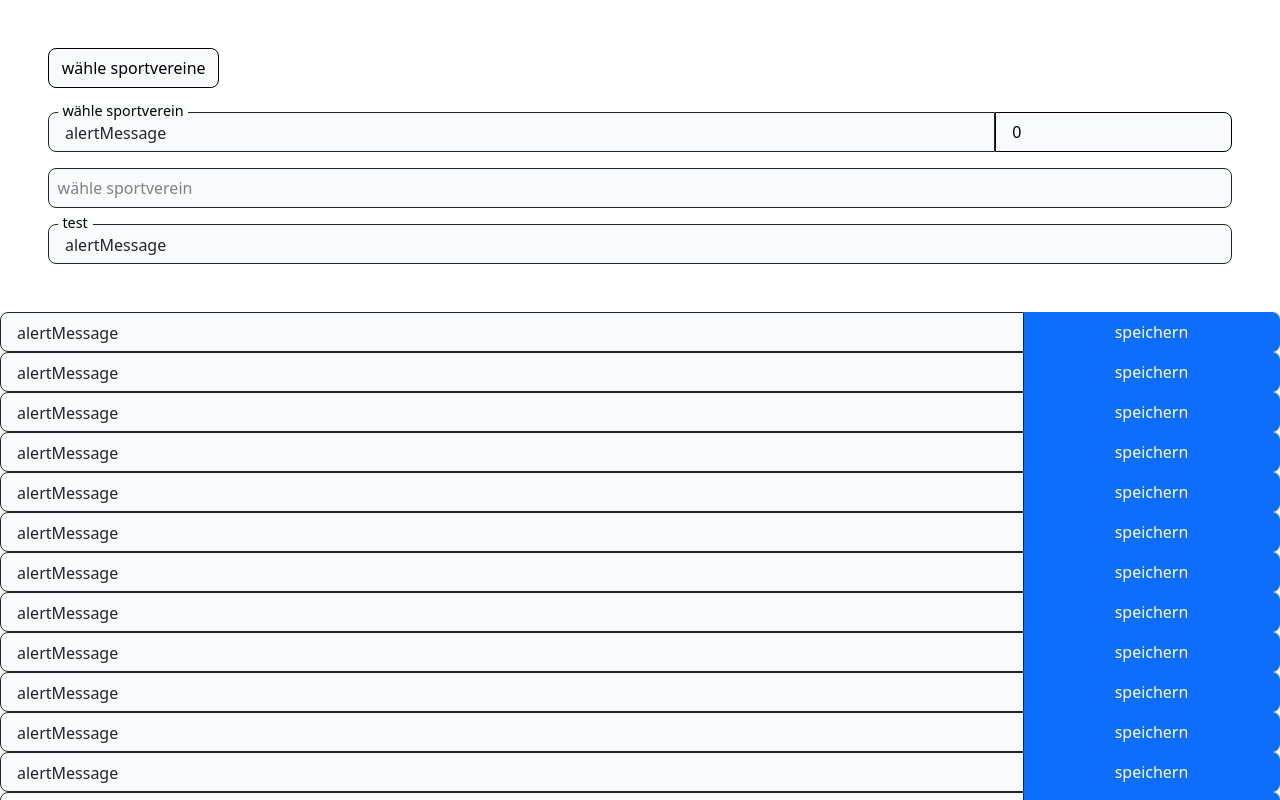
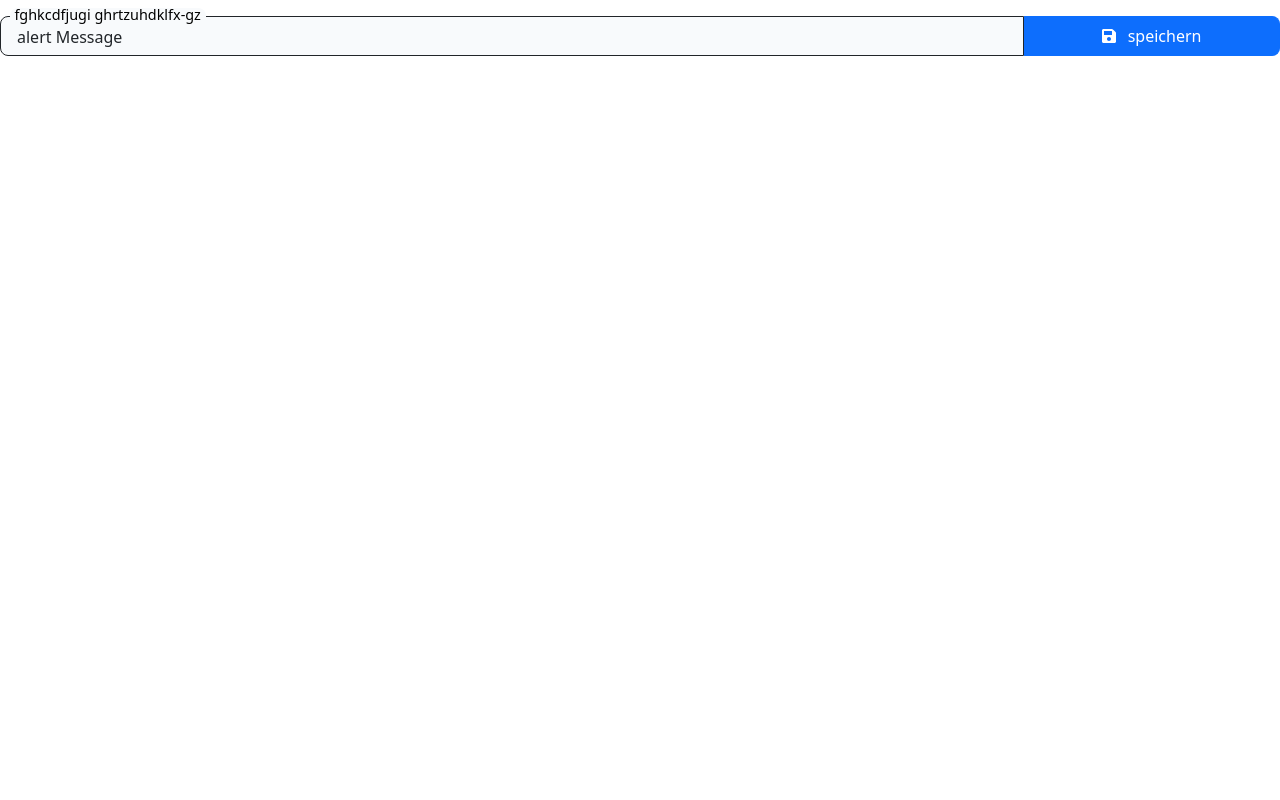
Before and after one commit to MBD-Team/CustomMBDComponents, a Vue app: page / in a window 1280 px wide. Shown: the top 800 px of the page. Built offline with nearby package versions, Linux system fonts and the light colour scheme; what vue3-touch-events would draw is missing.

Commit message:
sidebutton use text-truncate

```diff
--- a/src/App.vue
+++ b/src/App.vue
@@ -1,25 +1,12 @@
 <template>
-  <div class="p-5">
-    <MultiSelectInput :options="options" v-model:selected="selected" placeholder="wähle sportvereine">
-      <template #button><Button :side-button="true">speichern</Button></template>
-      <template #noElementMessage>
-        <SelectInput :options="options" v-model:selected="selected" placeholder="wähle sportverein" v-model="text"></SelectInput>
+  <div>
+    <TextInput v-model="text" placeholder="fghkcdfjugi ghrtzuhdklfx-gz">
+      <template #button>
+        <Button sideButton>
+          <i class="fa fa-save me-2"></i>
+          speichern
+        </Button>
       </template>
-    </MultiSelectInput>
-    <SelectInput
-      :options="options"
-      v-model:selected="selected"
-      placeholder="wähle sportverein"
-      v-model:sideInputVModel="number"
-      :side-input-type="'number'"
-      v-model="text"
-    ></SelectInput>
-    <SelectInput :options="options" v-model:selected="selected" placeholder="wähle sportverein" v-model:sideInputVModel="number"></SelectInput>
-    <TextInput v-model="text" placeholder="test"></TextInput>
-  </div>
-  <div v-for="i of 50">
-    <TextInput v-model="text">
-      <template #button><Button :side-button="true">speichern</Button></template>
     </TextInput>
   </div>
 </template>
@@ -57,7 +44,7 @@ import Spinner from './components/Spinner.vue';
 import Tooltip from './components/Tooltip.vue';
 import Wizard from './components/Wizard.vue';
 
-const text = ref('alertMessage');
+const text = ref('alert Message');
 const showAlert = ref(true);
 
 const options = [];
--- a/src/components/Button.vue
+++ b/src/components/Button.vue
@@ -3,19 +3,13 @@
     v-if="href"
     :href="href"
     v-bind="$attrs"
-    :style="sideButton ? 'border-left:none; width:100%; padding:none;border-radius: 0 0.5rem 0.5rem 0;border-width: 1px;' : ''"
+    :style="sideButton ? sideButtonStyle : ''"
     class="d-flex align-items-center justify-content-center flex-wrap"
     :class="class"
   >
     <slot></slot>
   </a>
-  <button
-    v-else
-    v-bind="$attrs"
-    :disabled="loading || disabled"
-    :style="sideButton ? 'border-left:none; width:100%; padding:none;border-radius: 0 0.5rem 0.5rem 0;border-width: 1px;' : ''"
-    :class="class"
-  >
+  <button v-else v-bind="$attrs" :disabled="loading || disabled" :style="sideButton ? sideButtonStyle : ''" :class="class">
     <Spinner v-if="loading" :color="spinnerColor" class="me-2" :size="spinnerSize"></Spinner>
     <slot></slot>
   </button>
@@ -61,6 +55,8 @@ const props = withDefaults(
   }
 );
 const { spinnerColor, spinnerSize } = toRefs(props);
+const sideButtonStyle =
+  'border-left:none; width:100%; padding:none;border-radius: 0 0.5rem 0.5rem 0;border-width: 1px;overflow: hidden;text-overflow: ellipsis;white-space: nowrap;';
 </script>
 <style scoped lang="scss">
 button,
```
